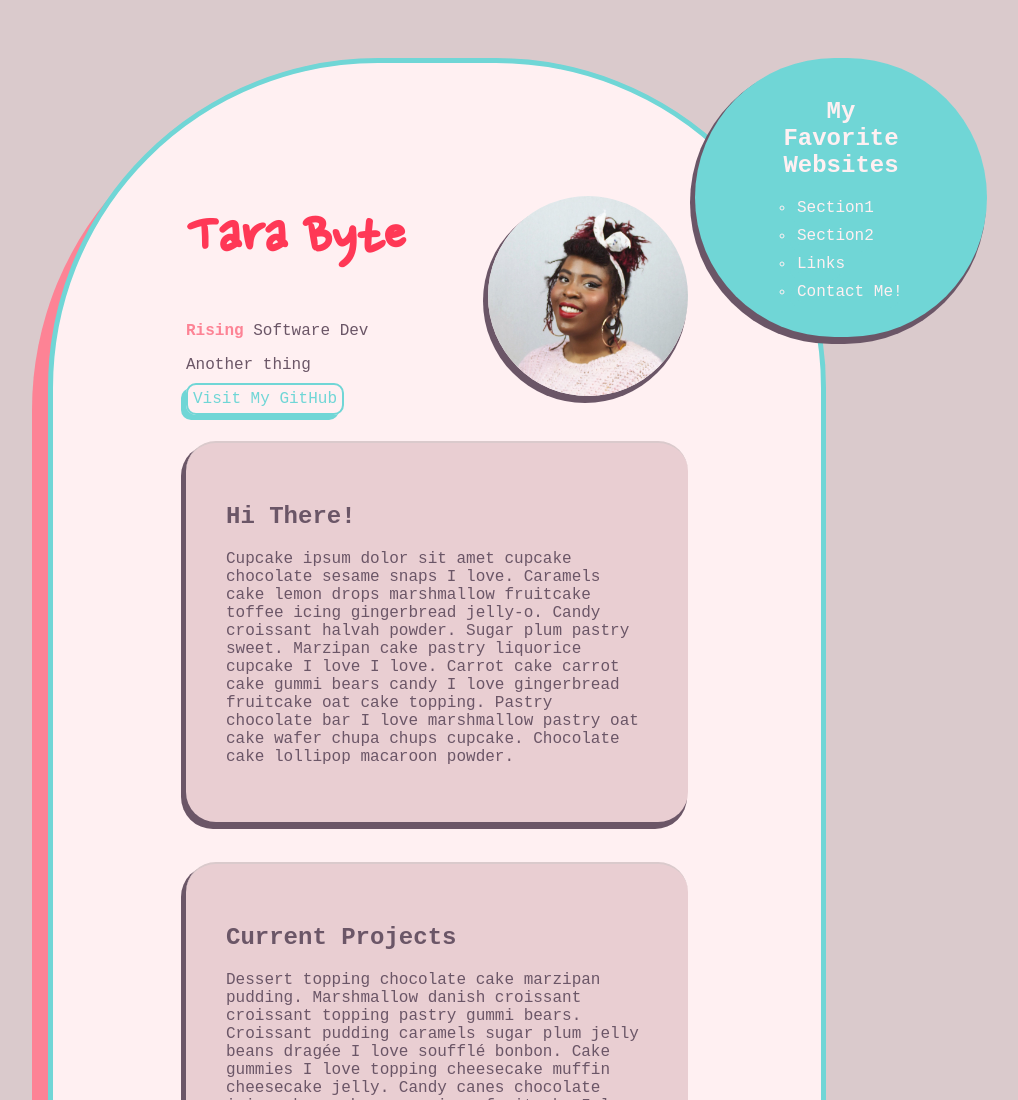
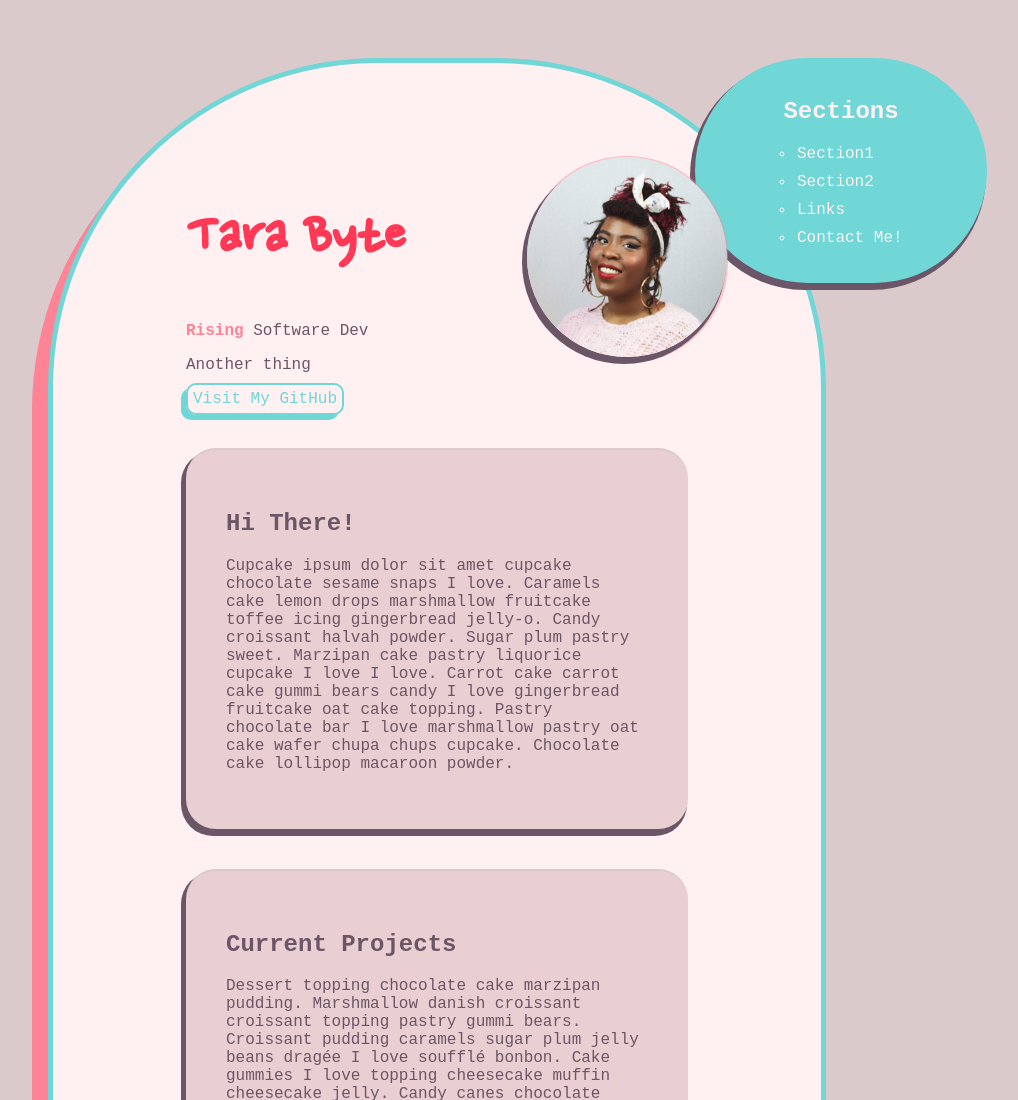
Before and after one commit to qualmless/about-me, a plain HTML site: page index.html in a window 1280 px wide. Shown: the top 1100 px of the page, without its empty margins (203-1221 px from the left). Drawn offline with Linux system fonts and the light colour scheme; a web font is replaced by a local one.

Commit message:
ids might be tangled

```diff
--- a/index.html
+++ b/index.html
@@ -13,7 +13,7 @@
     <body>
 
         <nav id="navcircle" class="boxyshadow innershadow">
-            <h2 id="navcircleh2">My<br>Favorite<br>Websites</h2>
+            <h2 id="navcircleh2">Sections</h2>
             <ol>
                 <li><a class="listlinks" href="#section1">Section1</a></li>
                 <li><a class="listlinks" href="#section2">Section2</a></li>
@@ -32,7 +32,7 @@
                 <!-- </div> -->
             </header>
 
-            <div class="right-col">
+            <div class="right-col innershadow">
                 <img class="boxyshadow" id="selfie" src="media/images/headshot.JPG" alt="a picture of beautiful face">
             </div>
 
@@ -45,6 +45,7 @@
                     <h2>Current Projects</h2>
                     <p>Dessert topping chocolate cake marzipan pudding. Marshmallow danish croissant croissant topping pastry gummi bears. Croissant pudding caramels sugar plum jelly beans dragée I love soufflé bonbon. Cake gummies I love topping cheesecake muffin cheesecake jelly. Candy canes chocolate icing chupa chups marzipan fruitcake I love carrot cake icing. Icing cheesecake brownie I love marshmallow cupcake marshmallow cake soufflé. Dragée tootsie roll muffin chocolate cake tootsie roll danish toffee chocolate bar oat cake. Tootsie roll I love brownie cake macaroon liquorice chocolate bar.</p>
                 </section>
+
                 <section class="boxyshadow">
                     <h2 id="links">My FavoriteWebsites</h2>
                     <ol>
@@ -53,6 +54,7 @@
                         <li><a class="listlinks" href="https://tympanus.net/codrops/category/tutorials/">codrops</a></li>
                     </ol>
                 </section>
+
                 <section class="boxyshadow" id="contactme">
                     <form>
                         <h2>Contact me!</h2>
--- a/style.css
+++ b/style.css
@@ -41,7 +41,7 @@ main {
 header{
     float: left;
     position: relative;
-    margin-left: 40px;
+    margin: 0 0 40px 40px;
 }
 
 #navcircle{
@@ -119,11 +119,8 @@ li{
 .right-col{
     float: right;
     position: relative;
-}
-
-#under-belly {
-    /* margin-top: 60%; */
-    clear: both;
+    /* width: 200px; */
+    border-radius: 100px;
 }
 
 img {
@@ -132,8 +129,12 @@ img {
     /* margin: 30px; */
 }
 
+#under-belly {
+    /* margin-top: 60%; */
+    clear: both;
+}
 #selfie {
-    margin: 40px;
+    margin: 1px;
 }
 
 section {
```
